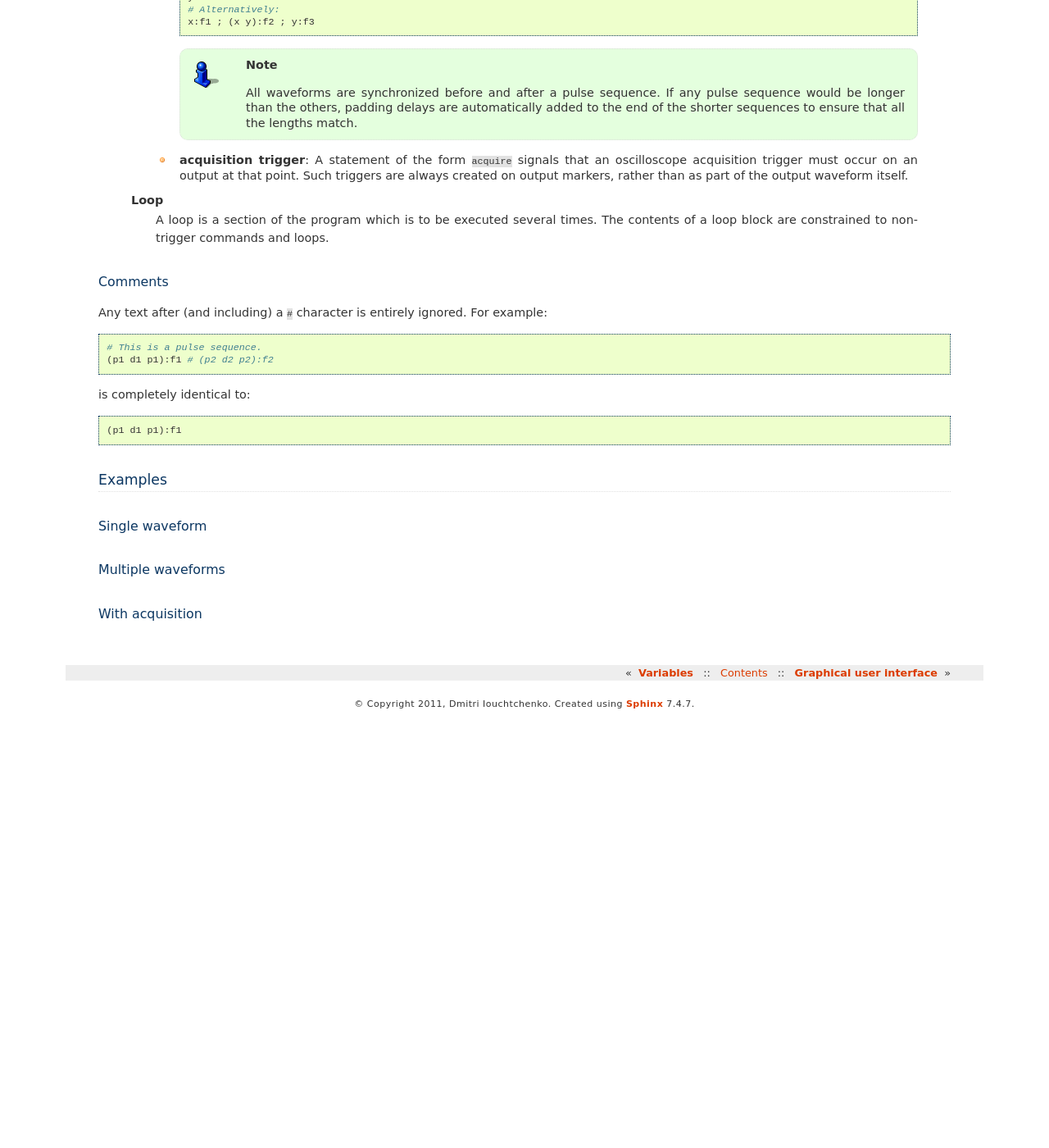
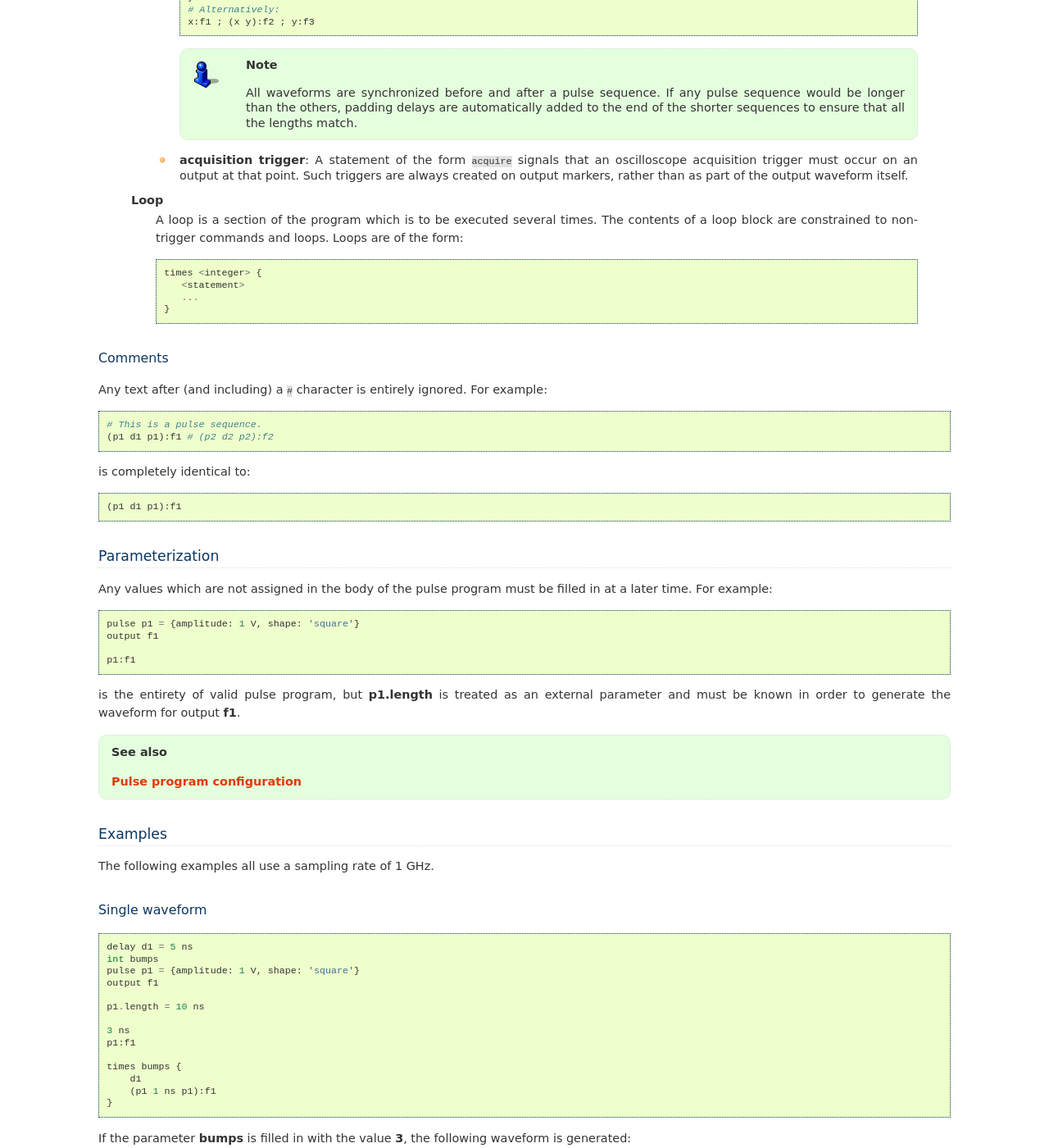
Before and after one commit to 0/SpanishAcquisition, a Sphinx documentation site: the page built from docs/user/pulse_programs.rst, in a window 1280 px wide and 1400 px high, scrolled down 2225 px. Shown: the whole window at 82% size. Built offline with Sphinx 7.4.7, drawn with Linux system fonts in a browser that asks for light colours; pages that are not in the unit, such as notebooks, are missing from menus; before the commit the page ends 3101 px from its top, so only the background shows below that; some of the changed text lies outside the part shown.

Commit message:
Added pulse program examples to user documentation

```diff
--- a/docs/user/gui/config/pulse_program_config.rst
+++ b/docs/user/gui/config/pulse_program_config.rst
@@ -1,3 +1,5 @@
+.. _pulse_program_configuration:
+
 ###########################
 Pulse program configuration
 ###########################
--- a/docs/user/pulse_programs.rst
+++ b/docs/user/pulse_programs.rst
@@ -116,7 +116,12 @@
       * **acquisition trigger**: A statement of the form ``acquire`` signals that an oscilloscope acquisition trigger must occur on an output at that point. Such triggers are always created on output markers, rather than as part of the output waveform itself.
 
    **Loop**
-      A loop is a section of the program which is to be executed several times. The contents of a loop block are constrained to non-trigger commands and loops.
+      A loop is a section of the program which is to be executed several times. The contents of a loop block are constrained to non-trigger commands and loops. Loops are of the form::
+
+         times <integer> {
+            <statement>
+            ...
+         }
 
 Comments
 ========
@@ -130,20 +135,90 @@
 
    (p1 d1 p1):f1
 
+Parameterization
+****************
+
+Any values which are not assigned in the body of the pulse program must be filled in at a later time. For example::
+
+   pulse p1 = {amplitude: 1 V, shape: 'square'}
+   output f1
+
+   p1:f1
+
+is the entirety of valid pulse program, but **p1.length** is treated as an external parameter and must be known in order to generate the waveform for output **f1**.
+
+.. seealso:: :ref:`pulse_program_configuration`
+
 Examples
 ********
+
+The following examples all use a sampling rate of 1 GHz.
 
 Single waveform
 ===============
 
-.. TODO
+::
+
+   delay d1 = 5 ns
+   int bumps
+   pulse p1 = {amplitude: 1 V, shape: 'square'}
+   output f1
+
+   p1.length = 10 ns
+
+   3 ns
+   p1:f1
+
+   times bumps {
+       d1
+       (p1 1 ns p1):f1
+   }
+
+If the parameter **bumps** is filled in with the value **3**, the following waveform is generated:
+
+.. figure:: pulse_programs_01.*
+   :alt: Single waveform.
 
 Multiple waveforms
 ==================
 
-.. TODO
+::
+
+   pulse p1 = {amplitude: 0.5 V, length: 10 ns, shape: 'non-square'}
+   pulse p2 = {amplitude: -1.5 V, length: 5 ns, shape: 'non-square'}
+   output f1, f2
+
+   1 ns
+   p1:f1
+   1 ns
+   (p1 2 ns p1):f1 (p2 3 ns p2):f2
+   5 ns
+   p2:f2
+   8 ns
+
+If the file "non-square" contains the data "-0.1, 0.0, 0.1, 0.2, 0.4, 0.8, 1.6", the following pair of waveforms is generated:
+
+.. figure:: pulse_programs_02.*
+   :alt: One of multiple waveforms.
+
+.. figure:: pulse_programs_03.*
+   :alt: Another of multiple waveforms.
 
 With acquisition
 ================
 
-.. TODO
+::
+
+   pulse p1 = {amplitude: 0.25 V, length: 15 ns, shape: 'square'}
+   output markered
+
+   20 ns
+   p1:markered
+   acquire
+   p1:markered
+   20 ns
+
+If the acquisition marker is set up to be marker **2** on output **markered**, the following output waveform and marker waveform are generated:
+
+.. figure:: pulse_programs_04.*
+   :alt: A waveform with an acquisition trigger.
```
Also changed, not shown: docs/user/pulse_programs_01.png (added), docs/user/pulse_programs_02.png (added), docs/user/pulse_programs_03.png (added), docs/user/pulse_programs_04.png (added).
